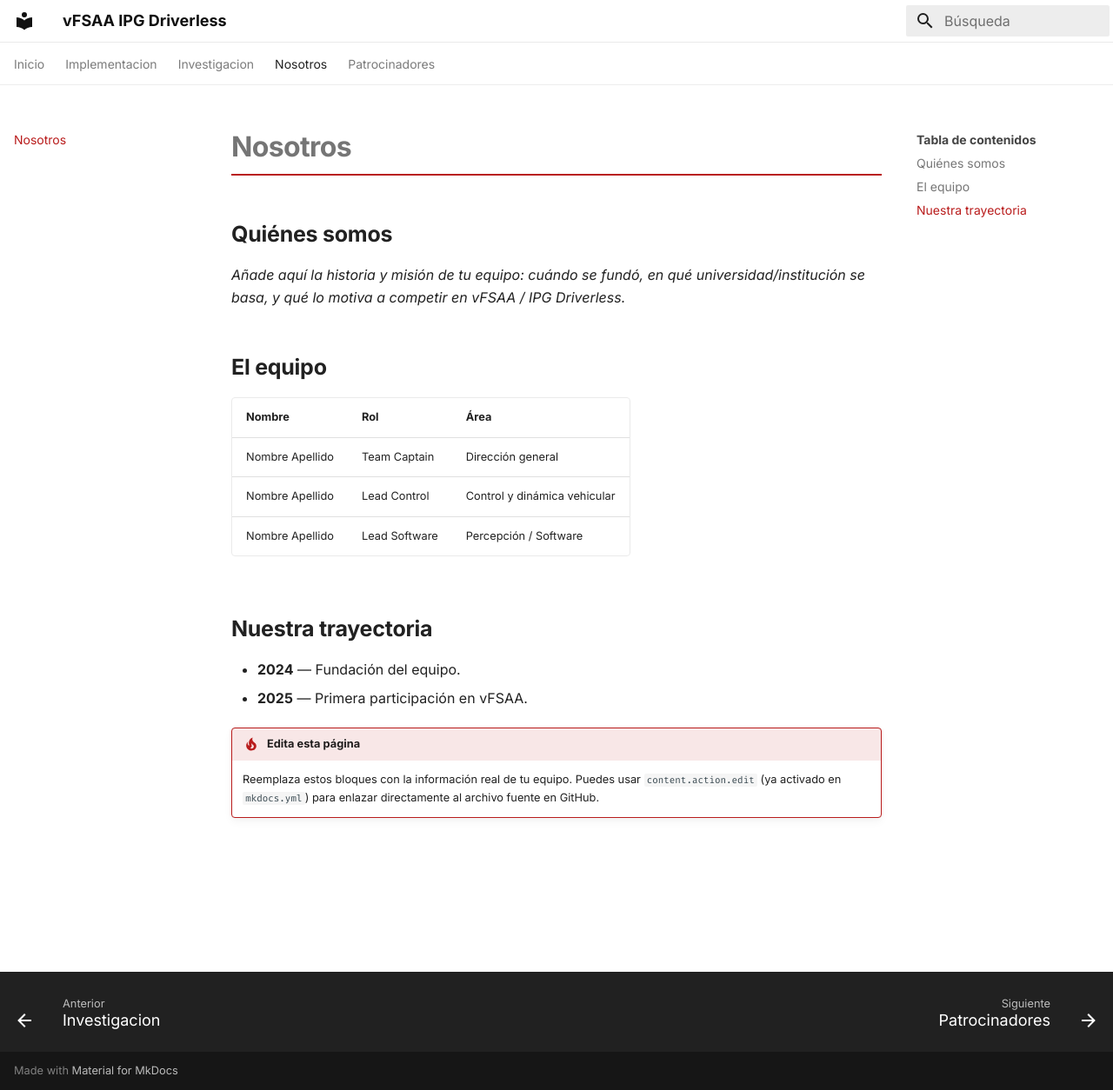
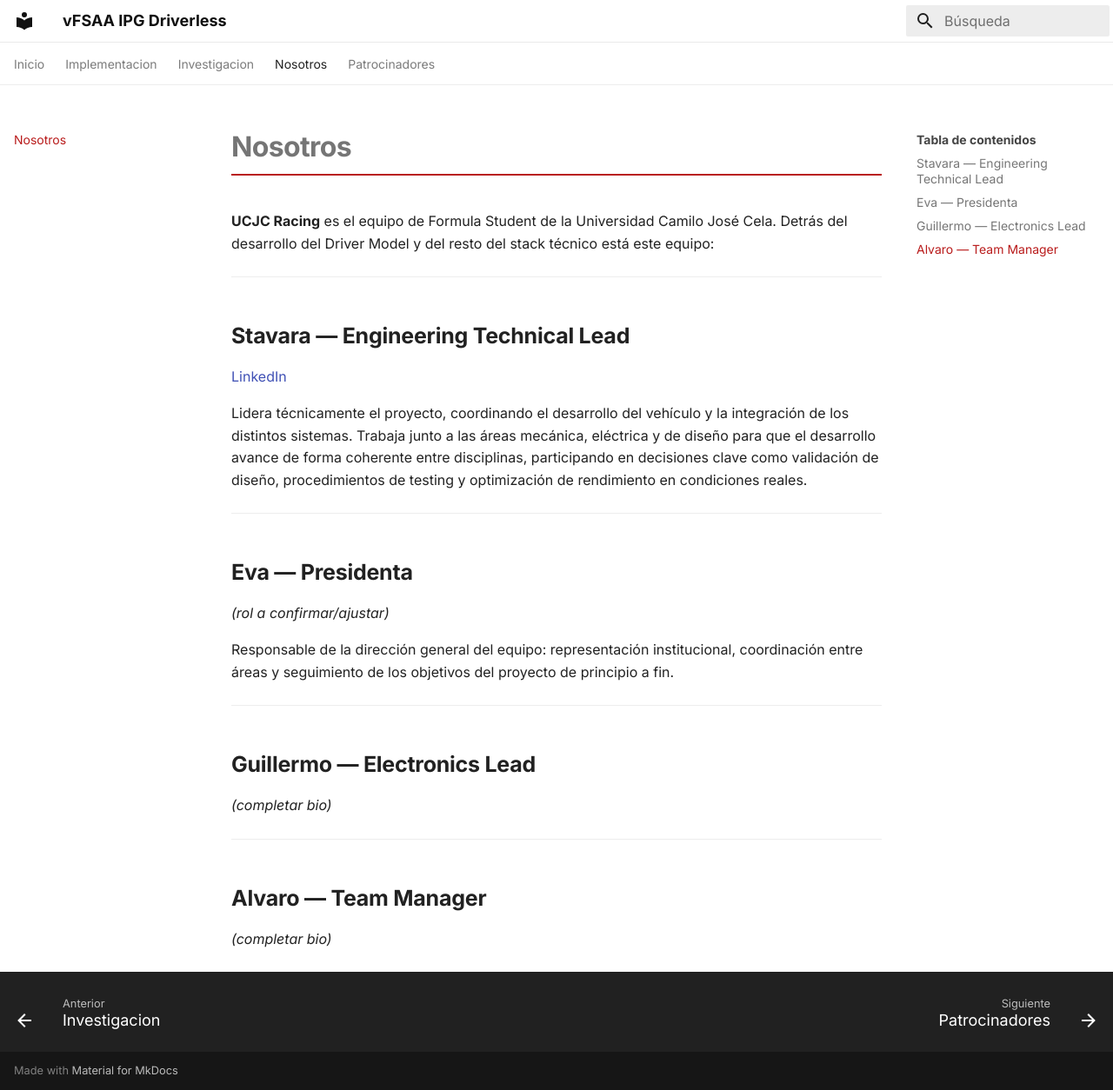
Before and after one commit to stavara/driverless, an MkDocs documentation site: the page built from docs/nosotros.md, in a window 1280 px wide and 1254 px high. Shown: the whole window at 87% size. Built offline with MkDocs 1.6.1 and Material for MkDocs 9.7.7, drawn with Linux system fonts in a browser that asks for light colours.

Commit message:
Update team information in 'nosotros.md'
Added team members and their roles to the document, including the Engineering Technical Lead, President, Electronics Lead, and Team Manager. Updated the team history and mission section.

```diff
--- a/docs/nosotros.md
+++ b/docs/nosotros.md
@@ -1,21 +1,40 @@
 # Nosotros
 
-## Quiénes somos
+**UCJC Racing** es el equipo de Formula Student de la Universidad Camilo José
+Cela. Detrás del desarrollo del Driver Model y del resto del stack técnico
+está este equipo:
 
-_Añade aquí la historia y misión de tu equipo: cuándo se fundó, en qué universidad/institución se basa, y qué lo motiva a competir en vFSAA / IPG Driverless._
+---
 
-## El equipo
+## Stavara — Engineering Technical Lead
 
-| Nombre | Rol | Área |
-|---|---|---|
-| Nombre Apellido | Team Captain | Dirección general |
-| Nombre Apellido | Lead Control | Control y dinámica vehicular |
-| Nombre Apellido | Lead Software | Percepción / Software |
+[LinkedIn](https://www.linkedin.com/in/florentinviorel/)
 
-## Nuestra trayectoria
+Lidera técnicamente el proyecto, coordinando el desarrollo del vehículo y la
+integración de los distintos sistemas. Trabaja junto a las áreas mecánica,
+eléctrica y de diseño para que el desarrollo avance de forma coherente entre
+disciplinas, participando en decisiones clave como validación de diseño,
+procedimientos de testing y optimización de rendimiento en condiciones
+reales.
 
-- **2024** — Fundación del equipo.
-- **2025** — Primera participación en vFSAA.
+---
 
-!!! tip "Edita esta página"
-    Reemplaza estos bloques con la información real de tu equipo. Puedes usar `content.action.edit` (ya activado en `mkdocs.yml`) para enlazar directamente al archivo fuente en GitHub.
+## Eva — Presidenta
+
+*(rol a confirmar/ajustar)*
+
+Responsable de la dirección general del equipo: representación institucional,
+coordinación entre áreas y seguimiento de los objetivos del proyecto de
+principio a fin.
+
+---
+
+## Guillermo — Electronics Lead
+
+*(completar bio)*
+
+---
+
+## Alvaro — Team Manager
+
+*(completar bio)*
```
